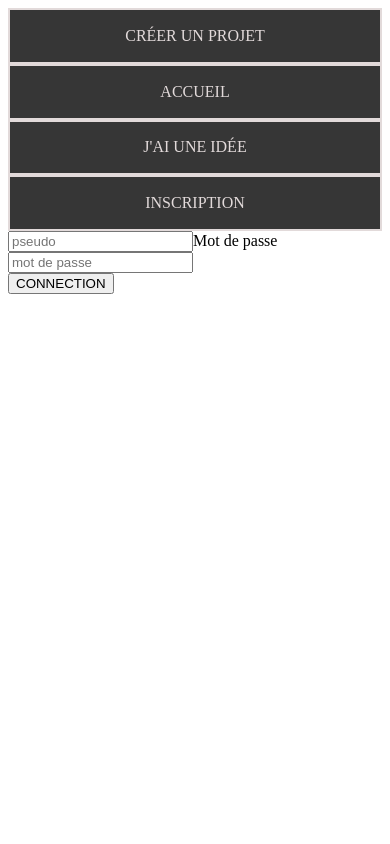
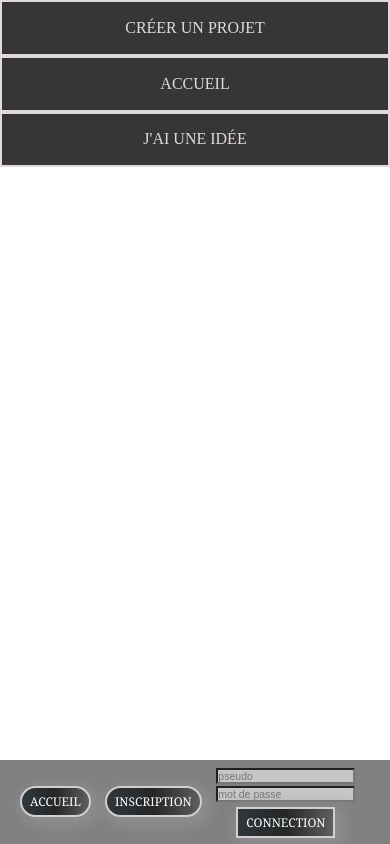
Before and after one commit to WildCodeSchool/remote-fr-q2p3-digico-front, a React (Create React App) app: page /liste-idee in a window 390 px wide. Built offline with nearby package versions, Linux system fonts and the light colour scheme.

Commit message:
suscribe_footer ok

```diff
--- a/src/App.css
+++ b/src/App.css
@@ -1,3 +1,8 @@
+*{
+    margin: 0;
+    padding: 0;
+}
+
 :root {
     --main-color: #e2dada;
     --second-color: #363636;
--- a/src/components/footer/ConnectFooter.css
+++ b/src/components/footer/ConnectFooter.css
@@ -0,0 +1,79 @@
+@media screen and (max-width : 767px) {
+
+    .connectFooter{
+    margin-top: auto;
+    display: flex;
+    justify-content: space-between;
+    background-color: gray;
+    height: 10vh;
+    }
+
+    .button_welcome{
+
+    text-align: center;
+    margin-top: auto;
+    margin-bottom: auto;
+    color: rgb(255, 255, 255);
+    font-size: 12px;
+    line-height: 11px;
+    padding: 8px;
+    border-radius: 50px;
+    font-family: Georgia, serif;
+    font-weight: normal;
+    text-decoration: none;
+    font-style: normal;
+    font-variant: normal;
+    text-transform: none;
+    background-image: linear-gradient(to right, rgb(49, 55, 59) 0%, rgb(36, 38, 39) 50%, rgb(94, 95, 95) 100%);
+    box-shadow: rgb(143, 142, 142) 5px 5px 15px 5px;
+    border: 2px solid rgb(209, 207, 207);
+    display: inline-block;}
+
+    .myButton:hover {
+    background: #000000;
+        }
+
+    .myButton:active {
+    background: #070707;
+        }
+
+
+
+    .button_user{
+
+    text-align: center;
+    margin-top: auto;
+    margin-bottom: auto;
+    color: rgb(255, 255, 255);
+    font-size: 12px;
+    line-height: 11px;
+    padding: 8px;
+    border-radius: 50px;
+    font-family: Georgia, serif;
+    font-weight: normal;
+    text-decoration: none;
+    font-style: normal;
+    font-variant: normal;
+    text-transform: none;
+    background-image: linear-gradient(to right, rgb(49, 55, 59) 0%, rgb(36, 38, 39) 50%, rgb(94, 95, 95) 100%);
+    box-shadow: rgb(143, 142, 142) 5px 5px 15px 5px;
+    border: 2px solid rgb(209, 207, 207);
+    display: inline-block;}
+
+    .myButton:hover {
+    background: #000000;
+               }
+
+    .myButton:active {
+    background: #070707;
+               }
+
+
+
+
+
+
+
+
+
+    }
--- a/src/components/footer/ConnectFooter.jsx
+++ b/src/components/footer/ConnectFooter.jsx
@@ -3,7 +3,11 @@ import "./ConnectFooter.css"
 
 function ConnectFooter() {
     return (
-        <div>
+        <div className="connectfooter">
+             <Link to='/Welcome'  className="button_welcome">ACCUEIL</Link>
+             <Link to='/user'  className="button_user">PROFIL</Link>
+
+
 
         </div>
     )
--- a/src/components/footer/SubscribeFooter.css
+++ b/src/components/footer/SubscribeFooter.css
@@ -0,0 +1,126 @@
+@media screen and (max-width : 767px) {
+
+.subscribeFooter{
+
+margin-top: auto;
+display: flex;
+position: fixed;
+bottom: 0;
+background-color: gray;
+height: 10vh;
+
+}
+
+.button_welcome{
+margin-left: 20px;
+text-align: center;
+margin-top: auto;
+margin-bottom: auto;
+color: rgb(255, 255, 255);
+font-size: 12px;
+line-height: 11px;
+padding: 8px;
+border-radius: 50px;
+font-family: Georgia, serif;
+font-weight: normal;
+text-decoration: none;
+font-style: normal;
+font-variant: normal;
+text-transform: none;
+background-image: linear-gradient(to right, rgb(49, 55, 59) 0%, rgb(36, 38, 39) 50%, rgb(94, 95, 95) 100%);
+box-shadow: rgb(143, 142, 142) 5px 5px 15px 5px;
+border: 2px solid rgb(209, 207, 207);
+display: inline-block;}
+
+.myButton:hover {
+background: #000000;
+}
+
+.myButton:active {
+background: #070707;
+}
+
+.button_inscription{
+margin-top: auto;
+margin-bottom: auto;
+margin-left: 14px;
+text-align: center;
+color: rgb(255, 255, 255);
+font-size: 12px;
+line-height: 11px;
+padding: 8px;
+border-radius: 50px;
+font-family: Georgia, serif;
+font-weight: normal;
+text-decoration: none;
+font-style: normal;
+font-variant: normal;
+text-transform: none;
+background-image: linear-gradient(to right, rgb(49, 55, 59) 0%, rgb(36, 38, 39) 50%, rgb(94, 95, 95) 100%);
+box-shadow: rgb(143, 142, 142) 5px 5px 15px 5px;
+border: 2px solid rgb(209, 207, 207);
+display: inline-block;
+}
+
+.myButton:hover {
+background: #000000;
+
+}
+
+.myButton:active {
+background: #070707;
+}
+
+.button_welcome:hover{
+background-color : rgb(4, 178, 246);
+}
+
+.button_connection{
+        color: rgb(255, 255, 255);
+        font-size: 12px;
+        line-height: 11px;
+        padding: 8px;
+        /* border-radius: 11px;  */
+        font-family: Georgia, serif;
+        font-weight: normal;
+        text-decoration: none;
+        font-style: normal;
+        font-variant: normal;
+        text-transform: none;
+        background-image: linear-gradient(to right, rgb(49, 55, 59) 0%, rgb(36, 38, 39) 50%, rgb(94, 95, 95) 100%);
+        box-shadow: rgb(143, 142, 142) 5px 5px 15px 5px;
+        border: 2px solid rgb(209, 207, 207);
+        display: inline-block;
+        }
+
+.myButton:hover {
+        background: #000000;
+        }
+
+.myButton:active {
+        background: #070707;
+        }
+
+.connection{
+    margin-top: auto;
+    margin-bottom: auto;
+    display: flex;
+    flex-direction: column;
+    justify-content: flex-end;
+    text-align: center;
+    margin-right: 20px;
+
+}
+.pseudo{
+    background-color: rgb(199, 199, 199);
+    font-size: 10.5px;
+
+
+}
+.password{
+    background-color: rgb(199, 199, 199);
+    font-size: 10.5px;
+   margin-bottom: 5px;
+}
+
+}
--- a/src/components/footer/SubscribeFooter.jsx
+++ b/src/components/footer/SubscribeFooter.jsx
@@ -1,25 +1,31 @@
 import React from 'react'
 import "./SubscribeFooter"
 import {Link} from 'react-router-dom'
+import './SubscribeFooter.css'
+
 function SubscribeFooter() {
     return (
         <div className="subscribeFooter">
-            <Link to='/inscription' className="link"><a>INSCRIPTION</a></Link>
-            <form>
+            <Link to='/Welcome'  className="button_welcome">ACCUEIL</Link>
+            <Link to='/inscription'  className="button_inscription">INSCRIPTION</Link>
+
+            <form className="connection">
+            <label name="pseudo" >
             <input
                 type="text"
                 placeholder="pseudo"
                 className="pseudo"
                 />
-                <label name="password">Mot de passe</label>
+                </label>
+                <label name="password" >
                 <input
                 placeholder="mot de passe"
                 type="password"
                 className="password"
                 />
-            </form>
-            <button>CONNECTION</button>
-
+                 <Link to='/connection'  className="button_connection">CONNECTION</Link>
+                </label>
+                </form>
 
         </div>
     )
--- a/src/pages/Project/ListProject.jsx
+++ b/src/pages/Project/ListProject.jsx
@@ -12,6 +12,7 @@ function ListProject() {
             <Navbar/>
             <Link to='/details-projet' className="project-card"><p>Lorem ipsum dolor sit amet consectetur adip?</p>
             </Link>
+
             <SubscribeFooter/>
         </div>
     )
--- a/src/pages/Welcome/Welcome.css
+++ b/src/pages/Welcome/Welcome.css
@@ -1,4 +1,7 @@
 @media screen and (max-width: 767px) {
+    .buttoms_home{
+        padding-bottom: 10vh;
+    }
     .welcome {
         display: flex;
         flex-direction: column;
```
Also changed, not shown: src/pages/Welcome/Welcome.jsx (+3 -1 lines), 1 other file (tests, documents, lock files or other folders).
